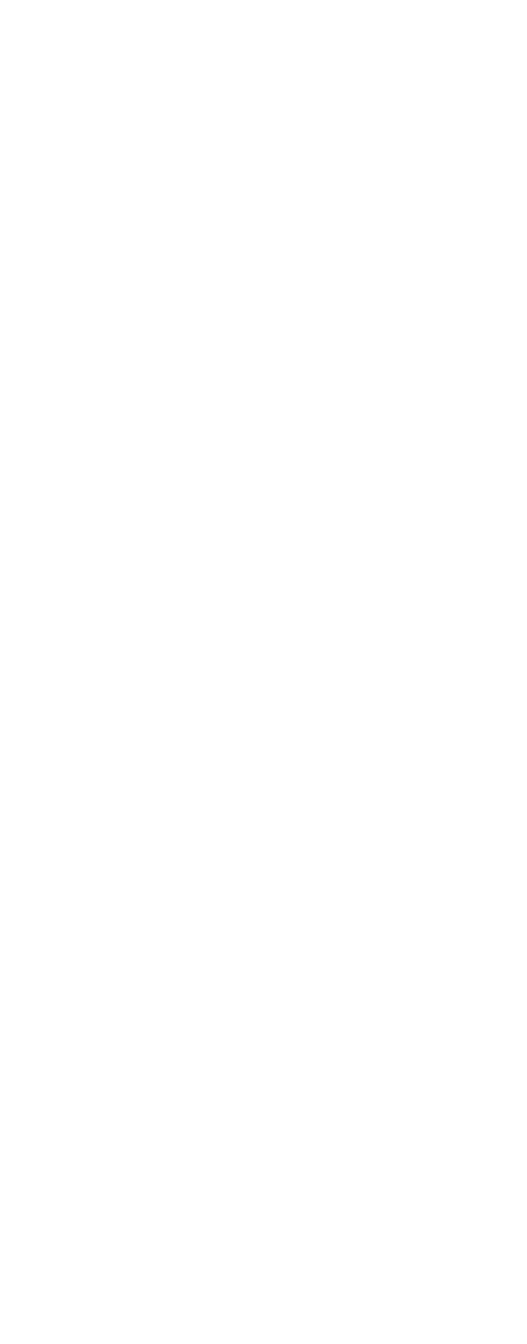
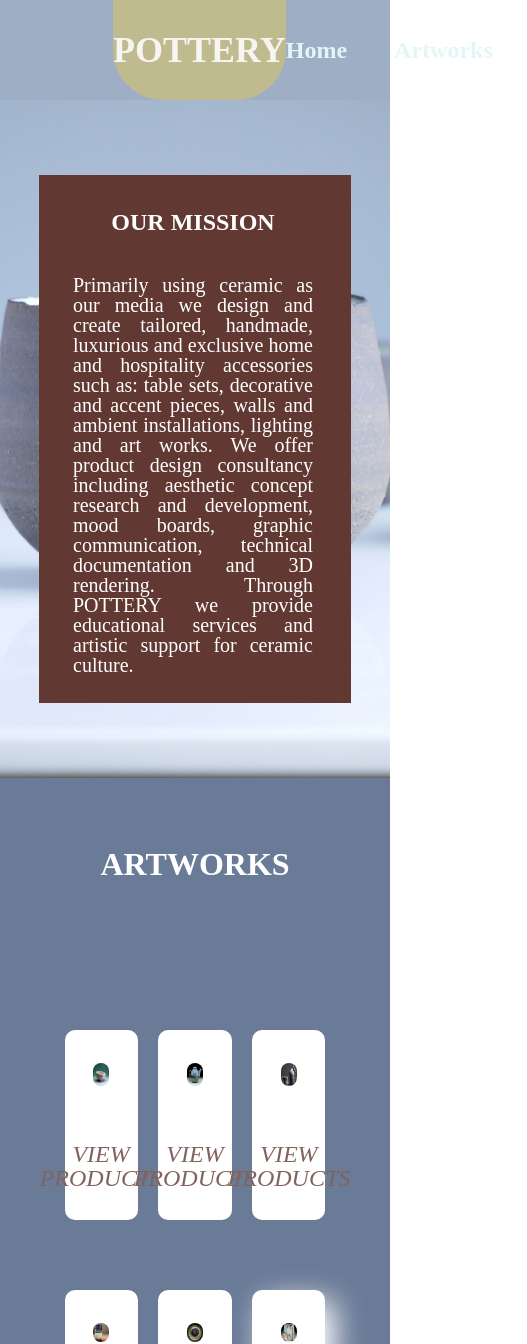
Before and after one commit to nbukhnika/final_projectt, a plain HTML site: page artwork.html in a window 390 px wide. Shown: the top 1344 px of the page, 527 px wide, since content can reach past the window. Before the commit the page ends 844 px from the top, so only its background shows below. Drawn offline with Linux system fonts and the light colour scheme.

Commit message:
artworkpage(header,section,article,footer)

```diff
--- a/artwork.html
+++ b/artwork.html
@@ -0,0 +1,161 @@
+<!DOCTYPE html>
+<html lang="en">
+<head>
+    <meta charset="UTF-8">
+    <meta http-equiv="X-UA-Compatible" content="IE=edge">
+    <meta name="viewport" content="width=device-width, initial-scale=1.0">
+
+<link rel="stylesheet" href="css/reset.css">
+<script src="https://kit.fontawesome.com/e3d700f738.js" crossorigin="anonymous"></script>
+<link rel="stylesheet" href="css/style.css">
+<link rel="stylesheet" href="css/tablet.css">
+<link rel="stylesheet" href="css/mobile.css">
+
+    <title>artwork</title>
+</head>
+<body>
+
+    <div class="conteiner">
+
+        <!-- header  -->
+
+        <header>
+
+            <a class="logo" href="index.html">POTTERY</a>
+
+            <nav class="navigation">
+
+                <ul>
+
+                   <a  href="index.html"><li>Home </li></a>
+                   <a  href="artwork.html"><li>Artworks </li></a>
+                   <a  href="contact.html"><li>Contact </li></a>
+
+                </ul>
+            </nav>
+
+
+            <i class="fa-solid fa-cart-shopping shoppingcart"></i>
+
+            <i class="fa-solid fa-burger burgericon"></i>
+
+        </header>
+
+
+
+        <!-- section -->
+
+        <section class="section">
+
+            <div class="section_box">
+
+                <h1>OUR MISSION</h2>
+
+                <p class="section_text">Primarily using ceramic as our media we design and create tailored, handmade,
+                    luxurious and exclusive home and hospitality accessories such as: table sets, decorative and accent
+                    pieces, walls and ambient installations, lighting and art works. We offer product design consultancy
+                    including aesthetic concept research and development, mood boards, graphic communication, technical
+                    documentation and 3D rendering. Through POTTERY we provide educational services and artistic support
+                    for ceramic culture.</p>
+
+            </div>
+
+        </section>
+
+
+
+        <!-- article -->
+
+        <article>
+
+            <h2>ARTWORKS</h2>
+
+            <div class="cards_box">
+
+                <div class="cards">
+
+                    <div class="image_box">
+                        <img class="card" src="images/img1.jpg" alt="card">
+                    </div>
+
+                    <p class="card_text">VIEW PRODUCTS</p>
+
+                </div>
+
+                <div class="cards">
+
+                    <div class="image_box">
+                        <img class="card" src="images/img2.png" alt="card">
+                    </div>
+
+                    <p class="card_text">VIEW PRODUCTS</p>
+
+                </div>
+                <div class="cards">
+
+                    <div class="image_box">
+                        <img class="card" src="images/img3.png" alt="card">
+                    </div>
+
+                    <p class="card_text">VIEW PRODUCTS</p>
+
+                </div>
+
+                <div class="cardss">
+
+                    <div class="image_box">
+                        <img class="card" src="images/img4.png" alt="card">
+                    </div>
+
+                    <p class="card_text">VIEW PRODUCTS</p>
+
+                </div>
+                <div class="cardss">
+
+                    <div class="image_box">
+                        <img class="card" src="images/img5.png" alt="card">
+                    </div>
+
+                    <p class="card_text">VIEW PRODUCTS</p>
+
+                </div>
+                <div class="cardsss">
+
+                    <div class="image_box">
+                        <img class="card" src="images/img6.png" alt="card">
+                    </div>
+
+                    <p class="card_text">VIEW PRODUCTS</p>
+
+                </div>
+            </div>
+
+
+        </article>
+
+
+
+ <!-- footer  -->
+ <footer>
+
+    <a href="index.html">
+        <img class="footer_logo" src="images/footer_logo.svg" >
+    </a>
+
+    <p class="footer_text">REX © 2023. All rights reserved.</p>
+
+    <div class="footer_icons">
+        <a href="https://www.facebook.com/people/Art/100044368696285/?paipv=0&eav=AfZ8Q3A-OmhYhyB-eGEnrSdoPtyjles3XWhGwvy_GNFpiaPOGWHhUBz_rpMPH6esPhs&_rdr" target="_blank"><i class="fa-brands fa-facebook-messenger messenger"></i></a>
+        <a href="https://www.instagram.com/art/?hl=en" target="_blank"><i class="fa-brands fa-instagram instagram"></i></a>
+        <a href="https://www.youtube.com/watch?v=JWtOFF0iSbo" target="_blank"><i class="fa-brands fa-youtube youtube"></i></a>
+
+    </div>
+
+</footer>
+
+
+</div>
+
+
+</body>
+</html>
--- a/css/style.css
+++ b/css/style.css
@@ -2,7 +2,7 @@
     max-width: 1440px;
     width: 100%;
     margin: 0 auto;
-    /* border: 5px solid red; */
+    /* border: 7px solid red; */
 }
 
 /* header */
@@ -13,9 +13,8 @@ header{
     display: flex;
     justify-content: space-between;
     align-items: center;
-    /* border: 5px solid green; */
+    /* border: 3px solid blue; */
     background-color: #9EAEC5;
-    font-family: 'Rubik';
     position: fixed;
     top: 0;
     left: 50%;
@@ -37,7 +36,7 @@ header{
     align-items: center;
 }
 
-.logo:hover {
+.logo:hover{
     cursor: pointer;
     color: #623932;
     text-shadow: 4px 1px #ffffff;
@@ -55,12 +54,12 @@ li{
     color: #E3F6F6;
 }
 
-.shoppingcart {
+.shoppingcart{
     font-size: 2rem;
     color: #ffffff;
 }
 
-.burgericon {
+.burgericon{
     display: none;
 }
 
@@ -74,7 +73,7 @@ li:hover{
     width: 100%;
     height: 678px;
     margin-top: 100px;
-    /* border: 3px solid red; */
+    /* border: 2px solid blue; */
     background-image: url("../images/bacground_img.jpg");
     background-repeat: no-repeat;
     background-size: cover;
@@ -86,7 +85,6 @@ li:hover{
 
 .section_title{
     width: 90%;
-    font-family: 'Rubik';
     font-size: 6rem;
     font-weight: 700;
     color: #ffffff;
@@ -114,7 +112,7 @@ li:hover{
 
 
 /* footer  */
-footer {
+footer{
     width: 100%;
     padding: 77px 110px 77px 100px;
     background-color: #C0BA8F;
@@ -123,15 +121,14 @@ footer {
     align-items: center;
 }
 
-.footer_text {
-    font-family: 'Rubik';
+.footer_text{
     font-weight: 300;
     font-size: 1.25rem;
     color: #DDDBCB;
     align-items: center;
 }
 
-.footer_icons {
+.footer_icons{
     display: flex;
     gap: 47px;
 }
@@ -161,3 +158,114 @@ footer {
     filter: drop-shadow(10px 10px 30px red);
 
 }
+
+
+/* section artwork */
+.section{
+    width: 100%;
+    height: 678px;
+    margin-top: 100px;
+}
+
+.section_box{
+    width: 80%;
+    padding: 35px 38px 28px 34px;
+    background-color: #623932;
+}
+
+h1{
+    font-weight: 700;
+    font-size: 1.5rem;
+    margin-bottom: 41px;
+    text-align: center;
+    color: #ffffff;
+}
+
+.section_text{
+    font-weight: 300;
+    font-size: 1.25rem;
+    color: #ffffff;
+    text-align: justify;
+}
+
+/* section article */
+article{
+    width: 100%;
+    margin: 0 auto;
+    padding: 70px 50px;
+    background-color: #6A7B98;
+}
+
+h2{
+    font-weight: 700;
+    font-size: 2rem;
+    color: #ffffff;
+    margin-bottom: 150px;
+    text-align: center;
+}
+
+.cards_box{
+    width: 90%;
+    margin: 0 auto;
+    /* border: 3px solid red; */
+    display: flex;
+    justify-content: space-between;
+    flex-wrap: wrap;
+    row-gap: 70px;
+}
+
+.cards,
+.cardss,
+.cardsss{
+    width: 28%;
+    padding: 33px 28px 30px 28px;
+    border-radius: 10px;
+    background-color: #ffffff;
+    display: flex;
+    justify-content: space-around;
+    flex-direction: column;
+    align-items: center;
+    transition-duration: 1.5s;
+}
+
+.cards:hover{
+    cursor: pointer;
+    box-shadow: 10px 10px 30px #ffffff;
+}
+.cardss:hover{
+    cursor: pointer;
+    box-shadow: 10px 10px 30px #ffffff;
+}
+.cardsss{
+    cursor: pointer;
+    box-shadow: 10px 10px 30px #ffffff;
+}
+
+
+.image_box {
+    width: 90%;
+    height: 80%;
+    margin-bottom: 56px;
+    overflow: hidden;
+}
+
+
+.card{
+    width: 100%;
+    height: 100%;
+    border-radius: 20px;
+    transition-duration: 5s;
+}
+
+.card:hover{
+    cursor: pointer;
+    transform: scale(2, 2);
+}
+
+.card_text{
+  color: #82625D;
+    font-weight: 400;
+    font-style: italic;
+    font-size: 1.5rem;
+    text-align: center;
+}
```
Also changed, not shown: contact.html (+78 -0 lines), index.html (+1 -0 lines), images/img2.png (renamed from images/image2.png), images/img5.png (renamed from images/image5.png).
